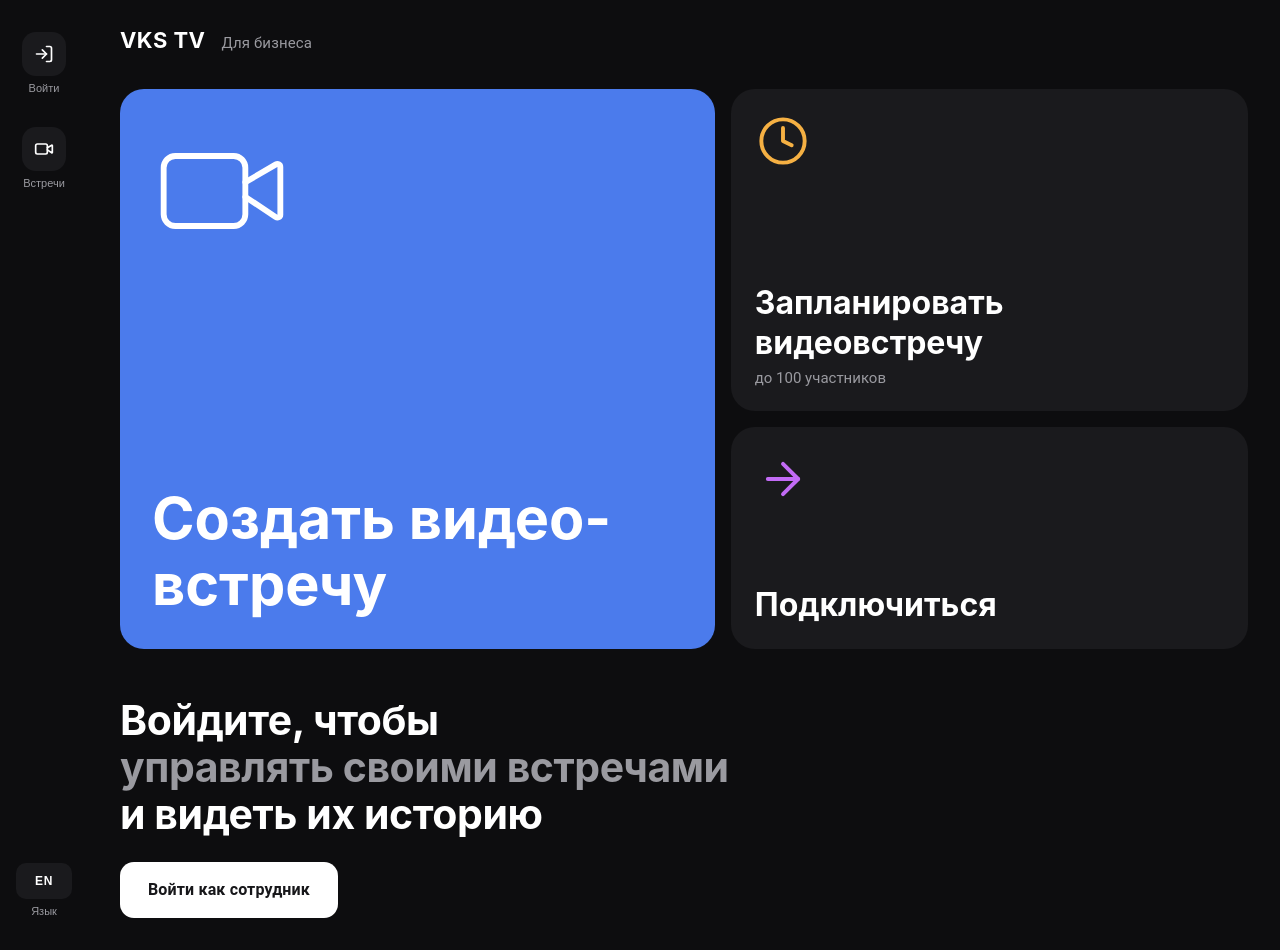
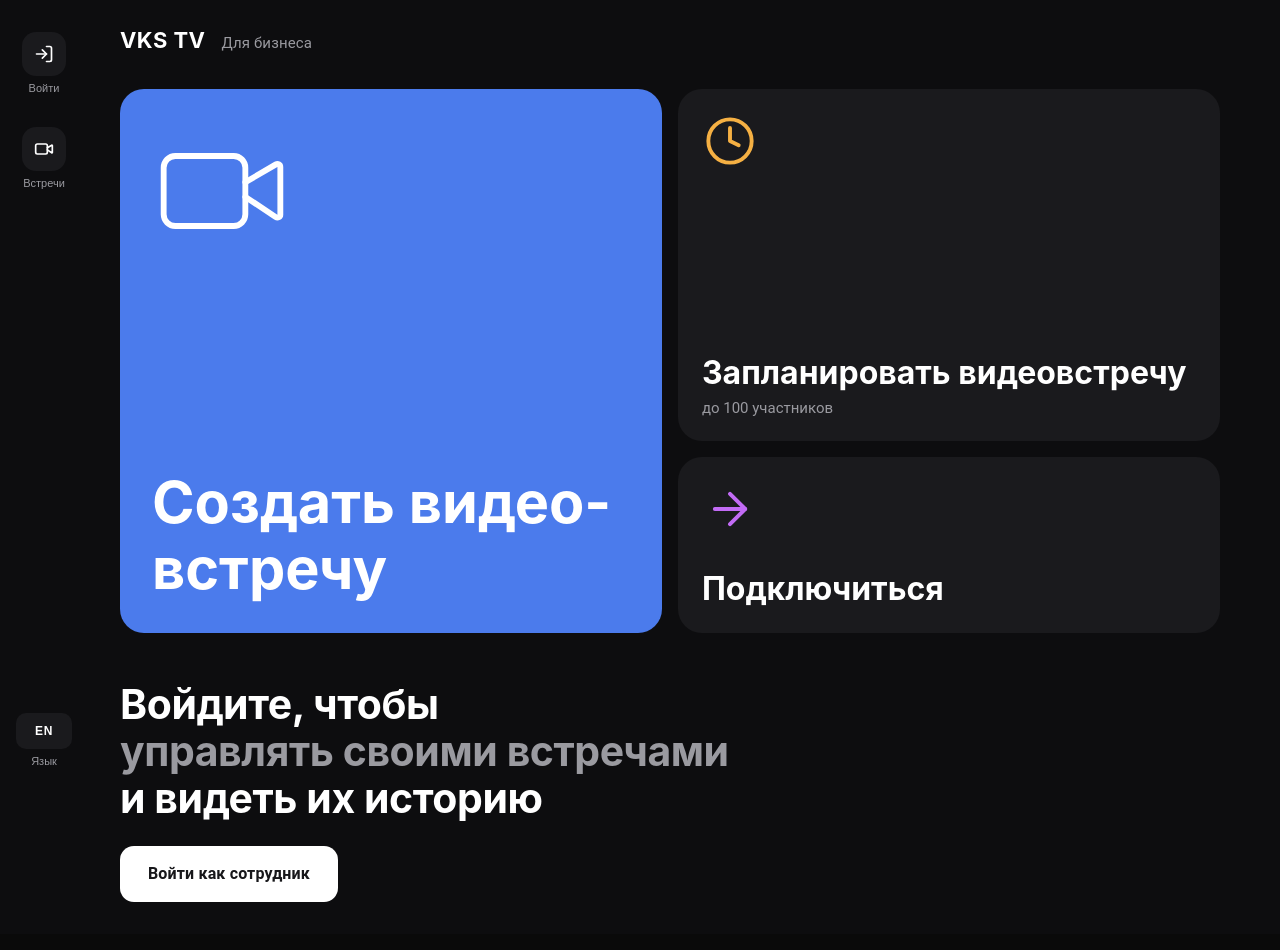
Before and after one commit to Vostrikov2014/vks-qoder, a React (Vite) app in the folder jmp-ui/: page / in a window 1280 px wide. Built offline with nearby package versions, Linux system fonts and the light colour scheme; no server answers.

Commit message:
доработал интерфейс

```diff
--- a/jmp-ui/src/pages/AnalyticsPage.tsx
+++ b/jmp-ui/src/pages/AnalyticsPage.tsx
@@ -466,7 +466,7 @@ export default function AnalyticsPage() {
                   {t('analytics.participantTrend')}
                 </Typography>
               </Box>
-              <Box sx={{ height: 280 }}>
+              <Box sx={{ height: 256 }}>
                 {trendData.length > 0 && trendData.some((d) => d.participants > 0) ? (
                   <ResponsiveContainer width="100%" height="100%">
                     <AreaChart data={trendData}>
@@ -516,7 +516,7 @@ export default function AnalyticsPage() {
                   {t('analytics.recordingsByType')}
                 </Typography>
               </Box>
-              <Box sx={{ height: 280 }}>
+              <Box sx={{ height: 256 }}>
                 {recordingTypeData.length > 0 && recordingTypeData.some((d) => d.value > 0) ? (
                   <ResponsiveContainer width="100%" height="100%">
                     <PieChart>
--- a/jmp-ui/src/pages/DashboardPage.tsx
+++ b/jmp-ui/src/pages/DashboardPage.tsx
@@ -326,7 +326,7 @@ export default function DashboardPage() {
       >
         {/* Usage Chart */}
         <BentoCard colSpan={1}>
-          <Box sx={{ display: 'flex', justifyContent: 'space-between', alignItems: 'center', mb: 3 }}>
+          <Box sx={{ display: 'flex', justifyContent: 'space-between', alignItems: 'center', mb: 2 }}>
             <Box>
               <Typography variant="h6" sx={{ fontWeight: 600, color: 'var(--text-h)', mb: 0.5 }}>
                 {t('dashboard.weeklyUsageTrends')}
@@ -351,7 +351,7 @@ export default function DashboardPage() {
               />
             </Box>
           </Box>
-          <Box sx={{ height: 280 }}>
+          <Box sx={{ height: 240 }}>
             {analyticsLoading ? (
               <Box sx={{ display: 'flex', alignItems: 'center', justifyContent: 'center', height: '100%' }}>
                 <motion.div
@@ -429,7 +429,7 @@ export default function DashboardPage() {
         {/* System Health */}
         {isAdmin && (
           <BentoCard>
-            <Box sx={{ display: 'flex', justifyContent: 'space-between', alignItems: 'center', mb: 3 }}>
+            <Box sx={{ display: 'flex', justifyContent: 'space-between', alignItems: 'center', mb: 2 }}>
               <Typography variant="h6" sx={{ fontWeight: 600, color: 'var(--text-h)' }}>
                 {t('dashboard.systemHealth')}
               </Typography>
@@ -447,7 +447,7 @@ export default function DashboardPage() {
                 </motion.div>
               </Box>
             ) : (
-              <Box sx={{ display: 'flex', flexDirection: 'column', gap: 3 }}>
+              <Box sx={{ display: 'flex', flexDirection: 'column', gap: 2 }}>
                 {/* CPU */}
                 <Box>
                   <Box sx={{ display: 'flex', justifyContent: 'space-between', mb: 1 }}>
@@ -505,10 +505,10 @@ export default function DashboardPage() {
                 </Box>
 
                 {/* Stats Grid */}
-                <Box sx={{ display: 'grid', gridTemplateColumns: '1fr 1fr', gap: 2, mt: 1 }}>
+                <Box sx={{ display: 'grid', gridTemplateColumns: '1fr 1fr', gap: 2, mt: 0.5 }}>
                   <Box
                     sx={{
-                      p: 2,
+                      p: 1.5,
                       borderRadius: 'var(--radius-lg)',
                       background: 'rgba(var(--primary-rgb), 0.08)',
                       border: '1px solid rgba(var(--primary-rgb), 0.12)',
@@ -523,7 +523,7 @@ export default function DashboardPage() {
                   </Box>
                   <Box
                     sx={{
-                      p: 2,
+                      p: 1.5,
                       borderRadius: 'var(--radius-lg)',
                       background: 'rgba(var(--primary-rgb), 0.08)',
                       border: '1px solid rgba(var(--primary-rgb), 0.12)',
--- a/jmp-ui/src/pages/HomePage.css
+++ b/jmp-ui/src/pages/HomePage.css
@@ -3,8 +3,10 @@
  *
  * Design: dark corporate "start screen" (2x2 action tiles + right hero),
  * mirroring the attached mock-up. Layout:
- * - .home-rail: fixed-width icon rail on the left
- * - .home-main: header (brand) + body (tiles grid + hero panel)
+ * - .home-rail: side panel on the left (sign in / meetings / language),
+ *   pinned to the viewport so its height always equals the screen height
+ * - .home-main: header (brand) + body (tiles grid + hero panel), offset by the
+ *   panel width
  *
  * Note: the landing page keeps its own dark palette regardless of the app
  * theme variables, so all colors here are literal.
@@ -41,23 +43,34 @@
   min-width: 0;
   display: flex;
   flex-direction: column;
+  /* The side panel is fixed, so the content is offset by its width instead */
+  margin-left: 88px;
   padding: var(--space-6) var(--space-8) var(--space-8);
   box-sizing: border-box;
 }
 
 /* ==========================================================================
-   Left Icon Rail
+   Left Side Panel
    ========================================================================== */
 
 .home-rail {
+  /* Pinned to the viewport: the panel keeps the exact screen height no matter
+     how tall the page content is, so the bottom "language" button never
+     scrolls below the fold. No background or divider - the panel shares the
+     page background, so only the buttons themselves are visible */
+  position: fixed;
+  top: 0;
+  left: 0;
   width: 88px;
-  flex-shrink: 0;
+  height: 100vh;
+  height: 100dvh;
   display: flex;
   flex-direction: column;
   align-items: center;
   gap: var(--space-2);
   padding: var(--space-5) 0;
   box-sizing: border-box;
+  z-index: 20;
 }
 
 .rail-item {
@@ -183,12 +196,17 @@
 
 .cards-grid {
   display: grid;
-  grid-template-columns: 1.15fr 1fr;
-  /* Two rows: the schedule tile gets more height, the connect tile less;
-     the primary tile spans both, so the columns stay aligned */
-  grid-template-rows: 1.45fr 1fr;
+  /* Equal columns, and the whole block is a touch narrower than the
+     available column: the right column of tiles (schedule / connect) gets
+     slimmer, while the blue "create meeting" tile keeps its current width */
+  grid-template-columns: 1fr 1fr;
+  width: 97.5%;
+  /* Two rows: the schedule tile (row 1) keeps its height while the connect
+     tile (row 2) is only half as tall; the primary tile spans both rows, so
+     it shortens together with the connect row and the columns stay aligned */
+  grid-template-rows: 2fr 1fr;
   gap: var(--space-4);
-  min-height: 680px;
+  min-height: 600px;
 }
 
 .tile {
@@ -475,7 +493,7 @@
   }
 
   .cards-grid {
-    min-height: 560px;
+    min-height: 520px;
   }
 
   .hero-art {
@@ -488,12 +506,19 @@
     flex-direction: column;
   }
 
+  /* Narrow screens: the panel turns into a normal-flow top bar */
   .home-rail {
+    position: static;
     width: 100%;
+    height: auto;
     flex-direction: row;
     justify-content: flex-start;
     gap: var(--space-4);
     padding: var(--space-3) var(--space-4);
+  }
+
+  .home-main {
+    margin-left: 0;
   }
 
   .rail-spacer {
@@ -512,6 +537,7 @@
   .cards-grid {
     grid-template-columns: 1fr;
     grid-template-rows: auto;
+    width: 100%;
     min-height: 0;
   }
 
--- a/jmp-ui/src/pages/HomePage.tsx
+++ b/jmp-ui/src/pages/HomePage.tsx
@@ -13,7 +13,8 @@ import './HomePage.css';
  *
  * Layout mirrors the corporate "start screen" design (dark-only palette,
  * see HomePage.css - no theme toggle on this page):
- * - left icon rail (sign in / meetings / language)
+ * - left side panel, pinned to the viewport (always screen height):
+ *   sign in / meetings / language
  * - 2x2 action grid: big blue "create meeting" tile, "schedule" tile,
  *   "connect by code" tile (expands inline), "sign in" tile
  * - right hero: call-to-action for authenticated users + decorative line-art SVG
@@ -264,7 +265,7 @@ export default function HomePage() {
       {/* Aurora overlay - same as on the login page (styles come from index.css) */}
       <div className="aurora-bg" />
 
-      {/* Left icon rail */}
+      {/* Left side panel - fixed, always the full screen height */}
       <aside className="home-rail">
         <button
           className="rail-item"
```
